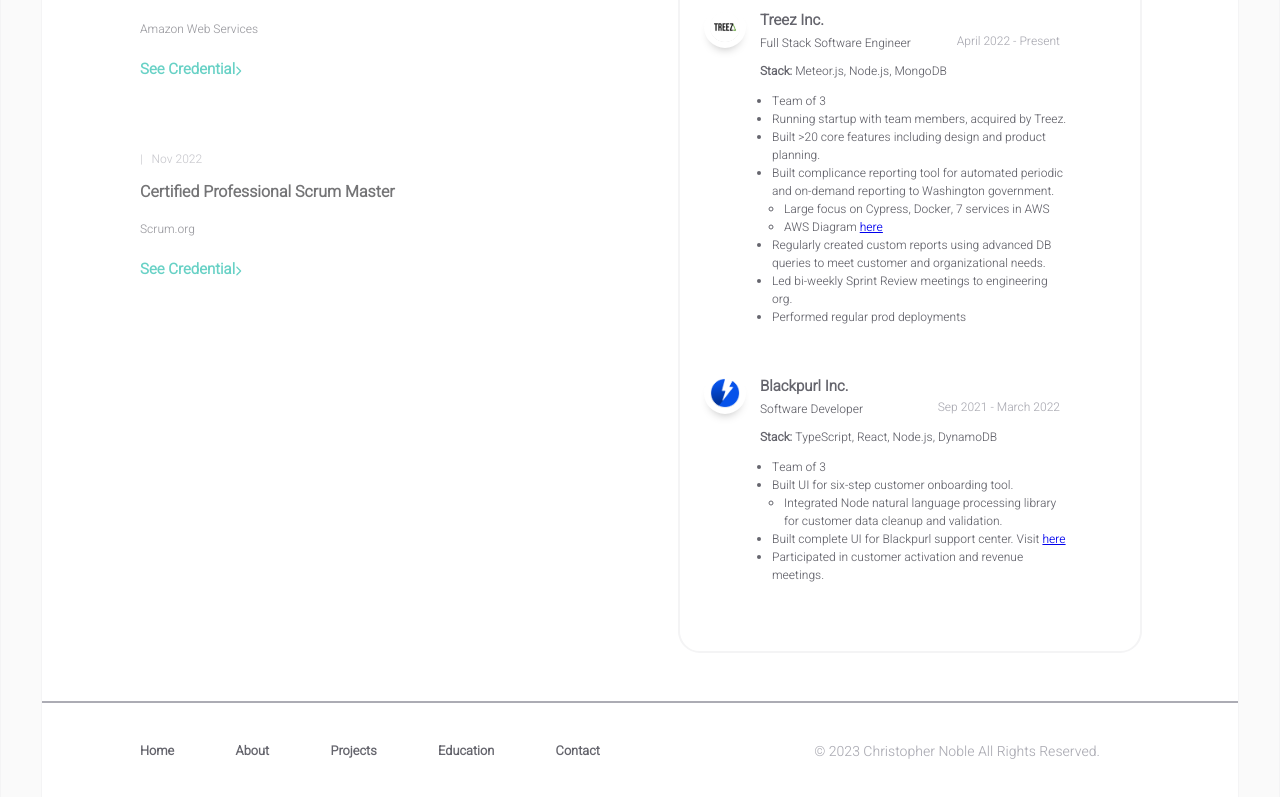
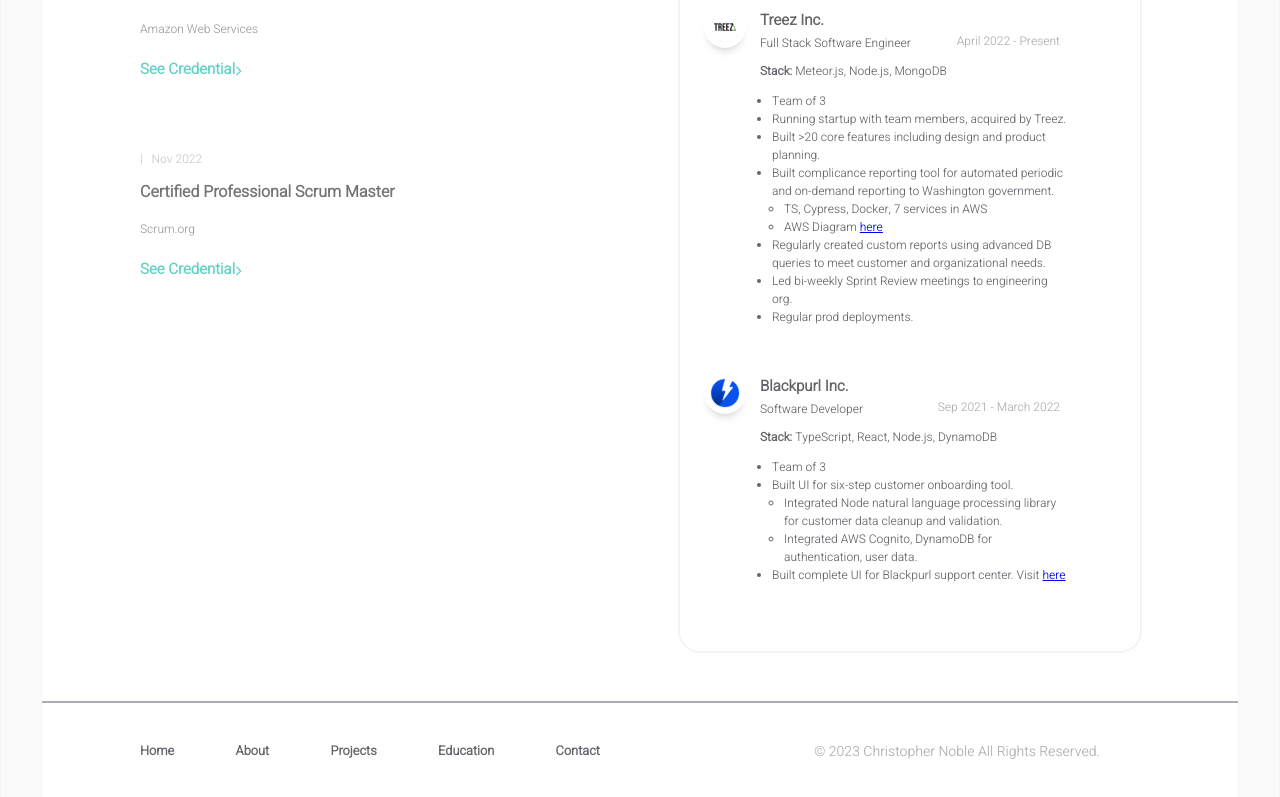
Before and after one commit to christopher-noble/Portfolio, a React (Create React App) app: page / in a window 1280 px wide. Shown: the part 1144-1941 px from the top of the page. Built offline with nearby package versions, Linux system fonts and the light colour scheme.

Commit message:
Wording changes

```diff
--- a/src/components/homepage/works.jsx
+++ b/src/components/homepage/works.jsx
@@ -33,16 +33,16 @@
 										Running startup with team members, acquired by Treez.
 									</li>
 									<li>
-										Built >20 core features including design and product planning.
+										Built {'>20'} core features including design and product planning.
 									</li>
 									<li>
 										Built complicance reporting tool for automated periodic and on-demand reporting to Washington government.
 										<ul>
 											<li>
-												Large focus on Cypress, Docker, 7 services in AWS
+												TS, Cypress, Docker, 7 services in AWS
 											</li>
 											<li>
-												AWS Diagram <a href="google.ca">here</a>
+												AWS Diagram <a href="https://drive.google.com/file/d/1NjiJNixjwJjUUK5X9g_aFUbmx1y0IV1Q/view?usp=sharing">here</a>
 											</li>
 										</ul>
 									</li>
@@ -53,7 +53,7 @@
 										Led bi-weekly Sprint Review meetings to engineering org.
 									</li>
 									<li>
-										Performed regular prod deployments
+										Regular prod deployments.
 									</li>
 								</ul>
 							</div>
@@ -82,13 +82,13 @@
 											<li>
 												Integrated Node natural language processing library for customer data cleanup and validation.
 											</li>
+											<li>
+												Integrated AWS Cognito, DynamoDB for authentication, user data.
+											</li>
 										</ul>
 									</li>
 									<li>
-										Built complete UI for Blackpurl support center. Visit <a href="google.ca">here</a>
-									</li>
-									<li>
-										Participated in customer activation and revenue meetings.
+										Built complete UI for Blackpurl support center. Visit <a href="https://support.blackpurl.com/support/home">here</a>
 									</li>
 								</ul>
 							</div>
```
